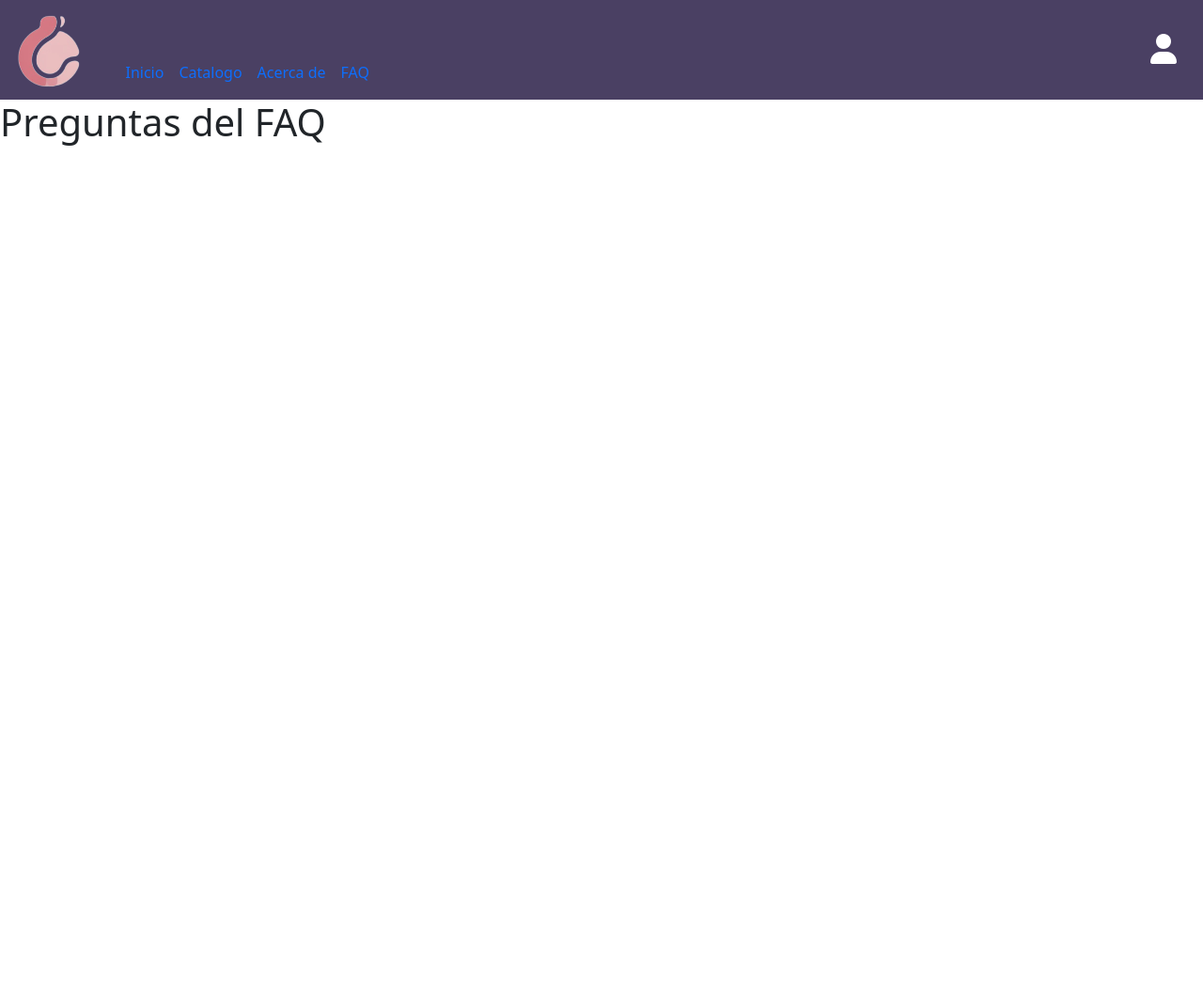
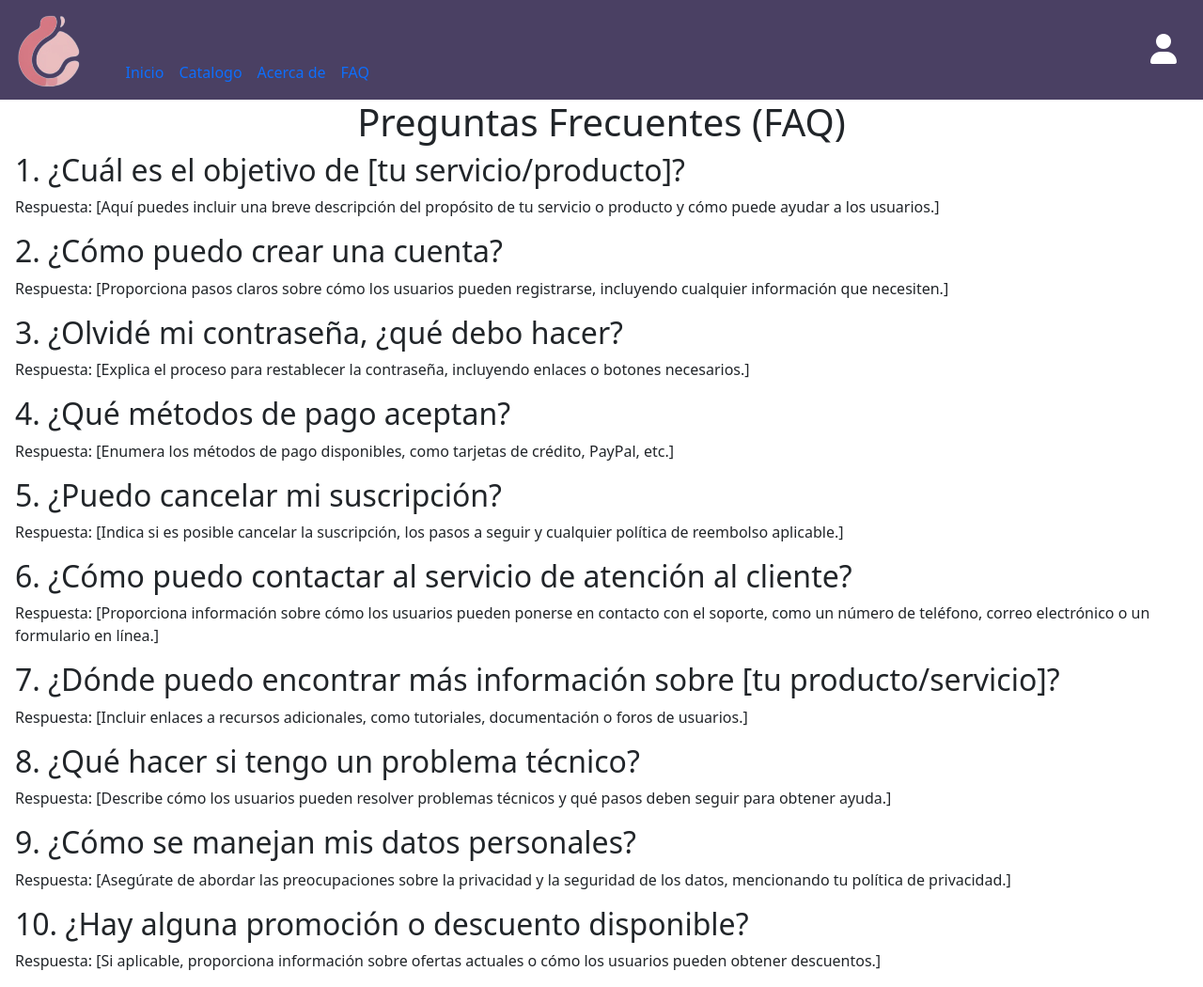
Before and after one commit to OmegaJigsaw/nufra_web, a Django app: page /preguntas-frecuentes/ in a window 1280 px wide. Shown: the whole page at 94% size. Before the commit the page ends 155 px from the top, so only its background shows below. Run offline with Django 3.2, Linux system fonts and the light colour scheme.

Commit message:
commit imagenes, catalogo | faq por completar

```diff
--- a/app/models.py
+++ b/app/models.py
@@ -49,6 +49,7 @@ class Producto(models.Model):
     proveedor = models.ForeignKey(Proveedor, on_delete=models.DO_NOTHING)
     precio_unitario = models.FloatField()
     disponible = models.BooleanField(default=True)
+    imagen = models.ImageField(upload_to='producto/', null=True, blank=True)
 
 # Tablas Supervisor
 class Supervisor(Usuario):
--- a/app/views.py
+++ b/app/views.py
@@ -25,7 +25,12 @@ def RenderUserHome(request):
     return render(request, 'usuario/indexUser.html')
 
 def RenderUserCatalog(request):
-    return render(request, 'usuario/catalog.html')
+    if request.method == 'GET':
+        # Filtros para visualizar solo las categorias con productos
+        categorias_con_productos = CategoriaProducto.objects.filter(producto__isnull=False).distinct()
+        productos = Producto.objects.filter(categoria__in=categorias_con_productos)
+
+        return render(request, 'usuario/catalog.html', {'categorias': categorias_con_productos, 'productos': productos})
 
 def RenderAbout(request):
     return render(request, 'usuario/about.html')
@@ -316,6 +321,7 @@ def AddProducto(request):
         descripcion = request.POST.get('descripcion')
         precio = request.POST.get('precio')
         fecha = request.POST.get('fecha')
+        imagen = request.FILES.get('imagen')
 
         # Validacion Nombre
         if nombre.strip() == "":
@@ -372,8 +378,10 @@ def AddProducto(request):
                 proveedor=get_object_or_404(Proveedor, id=proveedor),
                 descripcion=descripcion,
                 precio_unitario=precio,
-                fecha_ingreso=fecha
+                fecha_ingreso=fecha,
+                imagen=imagen
             )
+
             producto.save()
             return redirect('addProducto')
         else:
@@ -396,6 +404,7 @@ def EditProducto(request, id):
         descripcion = request.POST.get('descripcion')
         precio = request.POST.get('precio')
         fecha = request.POST.get('fecha')
+        imagen = request.FILES.get('imagen')
 
         # Validacion Nombre
         if nombre.strip() == "":
@@ -453,6 +462,9 @@ def EditProducto(request, id):
             producto.descripcion = descripcion
             producto.precio_unitario = precio
             producto.fecha_ingreso = fecha
+            if imagen:
+                producto.imagen = imagen
+
             producto.save()
 
             return redirect('productos')
--- a/nufra_web/settings.py
+++ b/nufra_web/settings.py
@@ -124,6 +124,11 @@ USE_TZ = True
 STATIC_URL = '/static/'
 STATICFILES_DIRS = [os.path.join(BASE_DIR, 'static')]
 
+#MEDIA
+MEDIA_URL = '/media/'
+MEDIA_ROOT = os.path.join(BASE_DIR, "media")
+
+
 # Default primary key field type
 # https://docs.djangoproject.com/en/3.2/ref/settings/#default-auto-field
 
--- a/nufra_web/urls.py
+++ b/nufra_web/urls.py
@@ -1,4 +1,6 @@
 from django.contrib import admin
+from django.conf import settings
+from django.conf.urls.static import static
 from django.urls import path
 from app import views as vistas
 
@@ -49,4 +51,6 @@ urlpatterns = [
     # Vendedor
     path('home/vendedor/', vistas.RenderVenHome, name='VenHome'),
     path('home/vendedor/ventas/', vistas.RenderVentas, name='Ventas'),
-]
+
+
+] + static(settings.MEDIA_URL, document_root=settings.MEDIA_ROOT)
--- a/templates/usuario/faq.html
+++ b/templates/usuario/faq.html
@@ -26,5 +26,58 @@
 {% endblock %}
 
 {% block content %}
-    <h1>Preguntas del FAQ</h1>
+<div class="faq-container">
+    <h1 class="text-center">Preguntas Frecuentes (FAQ)</h1>
+    <div class="col ms-3">
+        <div class="faq-item">
+            <h2>1. ¿Cuál es el objetivo de [tu servicio/producto]?</h2>
+            <p>Respuesta: [Aquí puedes incluir una breve descripción del propósito de tu servicio o producto y cómo puede ayudar a los usuarios.]</p>
+        </div>
+
+        <div class="faq-item">
+            <h2>2. ¿Cómo puedo crear una cuenta?</h2>
+            <p>Respuesta: [Proporciona pasos claros sobre cómo los usuarios pueden registrarse, incluyendo cualquier información que necesiten.]</p>
+        </div>
+
+        <div class="faq-item">
+            <h2>3. ¿Olvidé mi contraseña, ¿qué debo hacer?</h2>
+            <p>Respuesta: [Explica el proceso para restablecer la contraseña, incluyendo enlaces o botones necesarios.]</p>
+        </div>
+
+        <div class="faq-item">
+            <h2>4. ¿Qué métodos de pago aceptan?</h2>
+            <p>Respuesta: [Enumera los métodos de pago disponibles, como tarjetas de crédito, PayPal, etc.]</p>
+        </div>
+
+        <div class="faq-item">
+            <h2>5. ¿Puedo cancelar mi suscripción?</h2>
+            <p>Respuesta: [Indica si es posible cancelar la suscripción, los pasos a seguir y cualquier política de reembolso aplicable.]</p>
+        </div>
+
+        <div class="faq-item">
+            <h2>6. ¿Cómo puedo contactar al servicio de atención al cliente?</h2>
+            <p>Respuesta: [Proporciona información sobre cómo los usuarios pueden ponerse en contacto con el soporte, como un número de teléfono, correo electrónico o un formulario en línea.]</p>
+        </div>
+
+        <div class="faq-item">
+            <h2>7. ¿Dónde puedo encontrar más información sobre [tu producto/servicio]?</h2>
+            <p>Respuesta: [Incluir enlaces a recursos adicionales, como tutoriales, documentación o foros de usuarios.]</p>
+        </div>
+
+        <div class="faq-item">
+            <h2>8. ¿Qué hacer si tengo un problema técnico?</h2>
+            <p>Respuesta: [Describe cómo los usuarios pueden resolver problemas técnicos y qué pasos deben seguir para obtener ayuda.]</p>
+        </div>
+
+        <div class="faq-item">
+            <h2>9. ¿Cómo se manejan mis datos personales?</h2>
+            <p>Respuesta: [Asegúrate de abordar las preocupaciones sobre la privacidad y la seguridad de los datos, mencionando tu política de privacidad.]</p>
+        </div>
+
+        <div class="faq-item">
+            <h2>10. ¿Hay alguna promoción o descuento disponible?</h2>
+            <p>Respuesta: [Si aplicable, proporciona información sobre ofertas actuales o cómo los usuarios pueden obtener descuentos.]</p>
+        </div>
+    </div>
+</div>
 {% endblock %}
```
Also changed, not shown: templates/admin/productos/addProducto.html (+17 -3 lines), templates/admin/productos/productos.html (+8 -0 lines), templates/usuario/catalog.html (+27 -12 lines), app/migrations/0009_producto_imagen.py (added), media/producto/CHOCO_CHIPS.jpg (added), media/producto/COCO_COSTA.jpg (added), media/producto/Frac_Chocolate_Costa.jpg (added), media/producto/Gretel_Costa.jpg (added), media/producto/cariocas.jpg (added), media/producto/costa_rama.jpg (added), media/producto/serranita.jpg (added).
